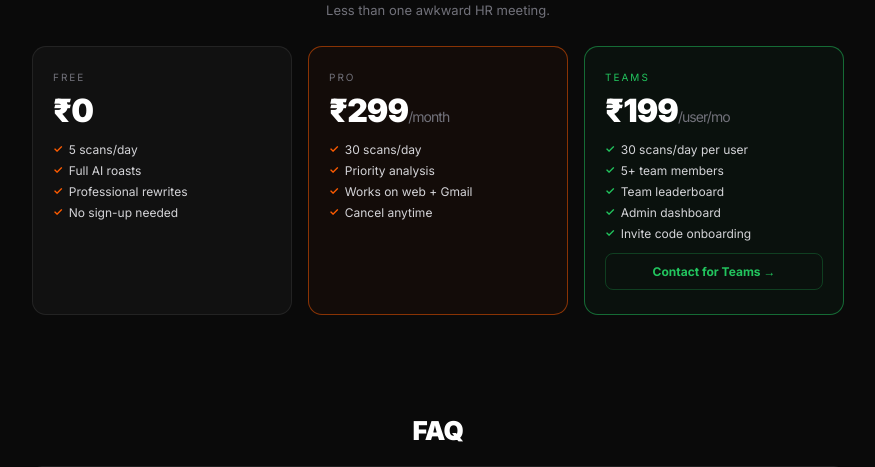
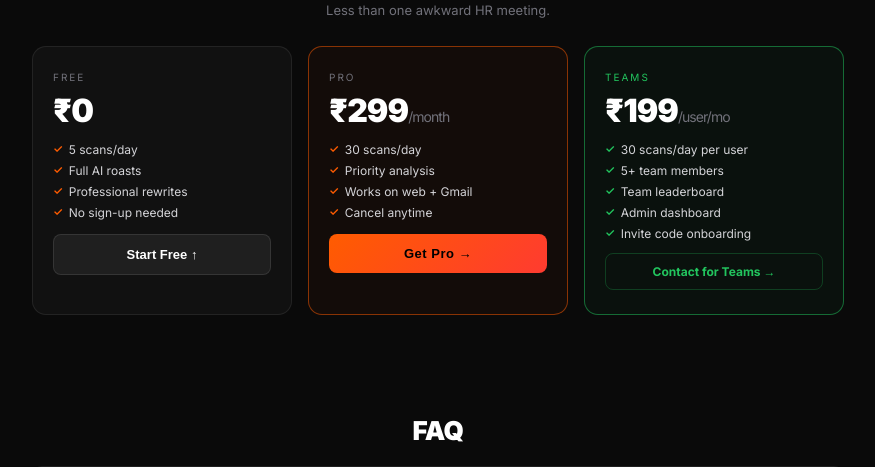
Before and after one commit to abhipraj2027/Unhinged.ai, a FastAPI app: page / in a window 1280 px wide. Shown: the part 988-1455 px from the top of the page, without its empty margins (202-1077 px from the left). Run offline with FastAPI, Linux system fonts and the light colour scheme.

Commit message:
fix: clickable pricing buttons with Razorpay upgrade flow

```diff
--- a/templates/index.html
+++ b/templates/index.html
@@ -194,11 +194,13 @@ footer a:hover{color:#FF5C00}
       <div class="tier">Free</div>
       <div class="price">₹0</div>
       <ul><li>5 scans/day</li><li>Full AI roasts</li><li>Professional rewrites</li><li>No sign-up needed</li></ul>
+      <button onclick="document.getElementById('msg').focus();window.scrollTo({top:0,behavior:'smooth'})" style="display:block;width:100%;margin-top:14px;padding:12px;background:rgba(255,255,255,.06);color:#fff;border:1px solid rgba(255,255,255,.1);border-radius:8px;font-size:13px;font-weight:700;cursor:pointer">Start Free ↑</button>
     </div>
     <div class="pcard pro">
       <div class="tier">Pro</div>
       <div class="price">₹299<small>/month</small></div>
       <ul><li>30 scans/day</li><li>Priority analysis</li><li>Works on web + Gmail</li><li>Cancel anytime</li></ul>
+      <button onclick="handleUpgrade()" style="display:block;width:100%;margin-top:14px;padding:12px;background:linear-gradient(135deg,#FF5C00,#FF3B30);color:#000;border:none;border-radius:8px;font-size:13px;font-weight:800;cursor:pointer;letter-spacing:.04em">Get Pro →</button>
     </div>
     <div class="pcard team">
       <div class="tier" style="color:#22C55E">Teams</div>
@@ -433,6 +435,45 @@ document.getElementById("shareCopy").addEventListener("click", async () => {
   try { await navigator.clipboard.writeText("I scored " + Number(lastResult.score).toFixed(1) + "/10 on UnHinged 🔥 — unhinged.email"); document.getElementById("shareCopy").textContent = "Copied ✓"; setTimeout(() => document.getElementById("shareCopy").textContent = "Copy score", 2000); } catch {}
 });
 
+// Upgrade handler
+async function handleUpgrade() {
+  // Need email first
+  let email = userEmail;
+  if (!email) {
+    email = prompt("Enter your email to upgrade:");
+    if (!email || !email.includes("@")) return;
+    userEmail = email.trim().toLowerCase();
+    localStorage.setItem("uh_email", userEmail);
+  }
+  // Create subscription
+  try {
+    const btn = document.querySelector(".pcard.pro button");
+    if (btn) { btn.textContent = "Opening payment..."; btn.disabled = true; }
+    const r = await fetch(API + "/api/create-subscription", {
+      method: "POST",
+      headers: { "Content-Type": "application/json" },
+      body: JSON.stringify({ email: userEmail })
+    });
+    const d = await r.json();
+    if (d.already_pro) {
+      alert("You're already Pro! Refresh the page.");
+      if (btn) { btn.textContent = "Get Pro →"; btn.disabled = false; }
+      return;
+    }
+    if (d.payment_link) {
+      window.open(d.payment_link, "_blank");
+      if (btn) { btn.textContent = "Complete payment in new tab ↗"; btn.disabled = false; }
+    } else {
+      alert(d.message || d.detail || "Payment error. Try again.");
+      if (btn) { btn.textContent = "Get Pro →"; btn.disabled = false; }
+    }
+  } catch(e) {
+    alert("Cannot reach server. Try again.");
+    const btn = document.querySelector(".pcard.pro button");
+    if (btn) { btn.textContent = "Get Pro →"; btn.disabled = false; }
+  }
+}
+
 initAuth();
 </script>
 </body>
```
